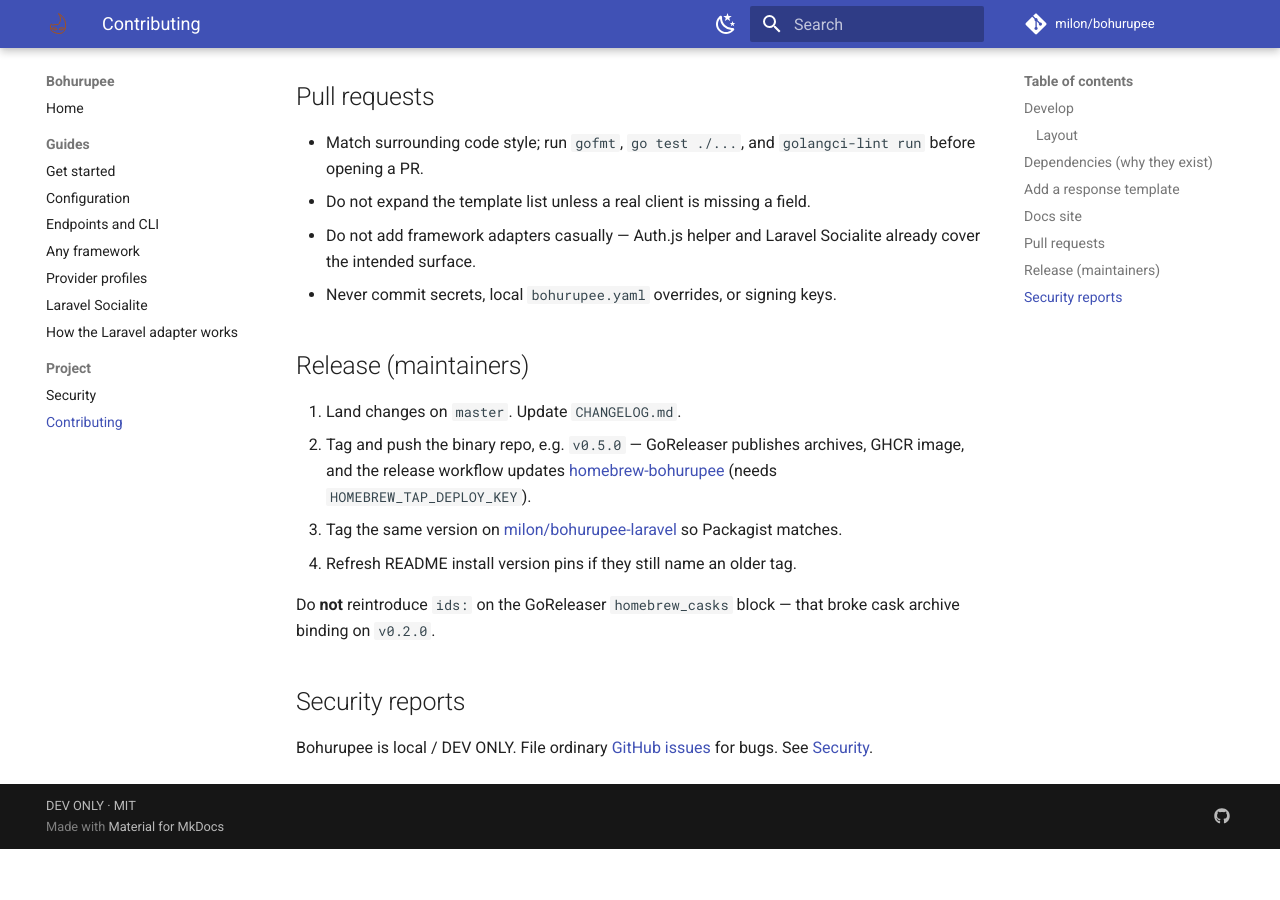
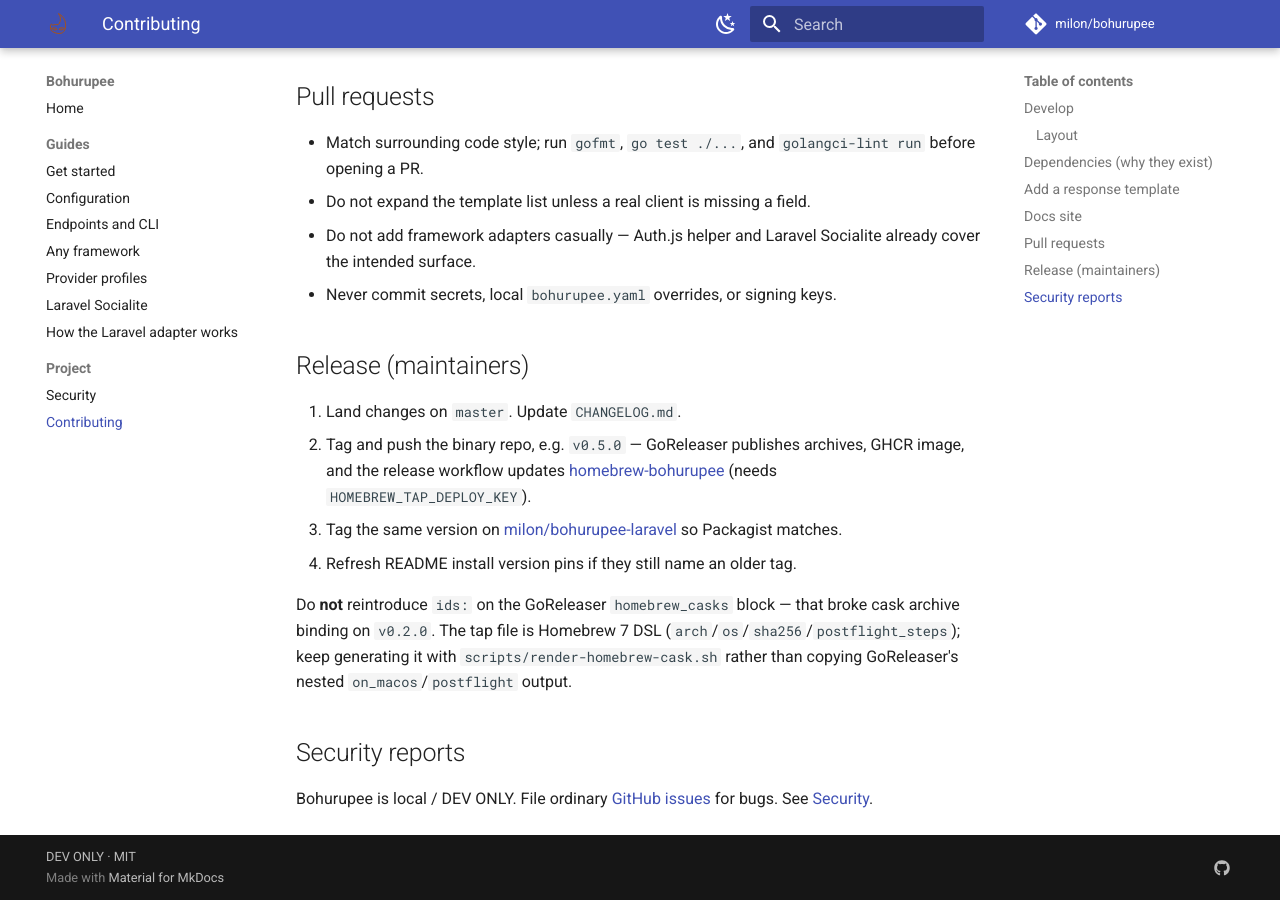
Before and after one commit to milon/bohurupee, an MkDocs documentation site: the page built from docs/contributing.md, in a window 1280 px wide and 900 px high, scrolled down 2302 px. Built offline with MkDocs 1.6.1 and Material for MkDocs 9.7.7, drawn with Linux system fonts in a browser that asks for light colours; comment, search, counter and statistics services are not loaded; before the commit the page ends 3151 px from its top, so only the background shows below that.

Commit message:
Render the Homebrew cask from release checksums in Homebrew 7 syntax so the next tag does not ship nested on_macos/postflight.

```diff
--- a/docs/contributing.md
+++ b/docs/contributing.md
@@ -103,7 +103,10 @@
 4. Refresh README install version pins if they still name an older tag.
 
 Do **not** reintroduce `ids:` on the GoReleaser `homebrew_casks` block — that
-broke cask archive binding on `v0.2.0`.
+broke cask archive binding on `v0.2.0`. The tap file is Homebrew 7 DSL
+(`arch`/`os`/`sha256`/`postflight_steps`); keep generating it with
+`scripts/render-homebrew-cask.sh` rather than copying GoReleaser's nested
+`on_macos`/`postflight` output.
 
 ## Security reports
 
```
Also changed, not shown: .goreleaser.yaml (+7 -9 lines), CHANGELOG.md (+1 -0 lines), CONTRIBUTING.md (+5 -2 lines), 2 other files.
